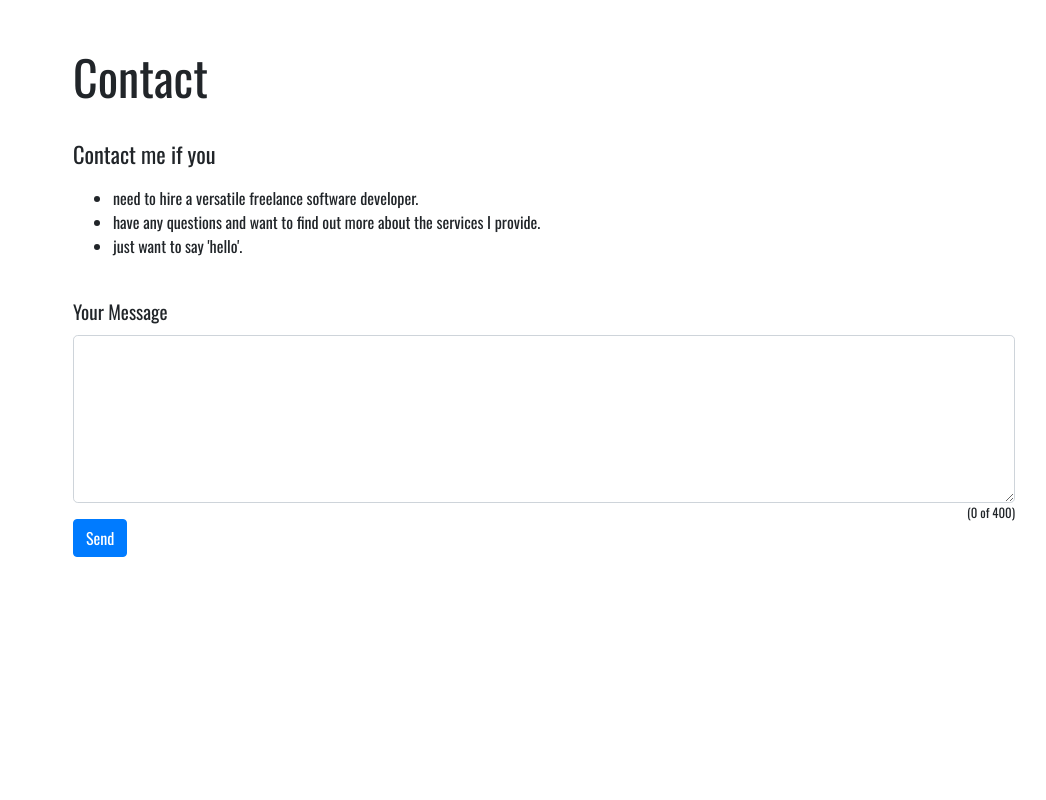
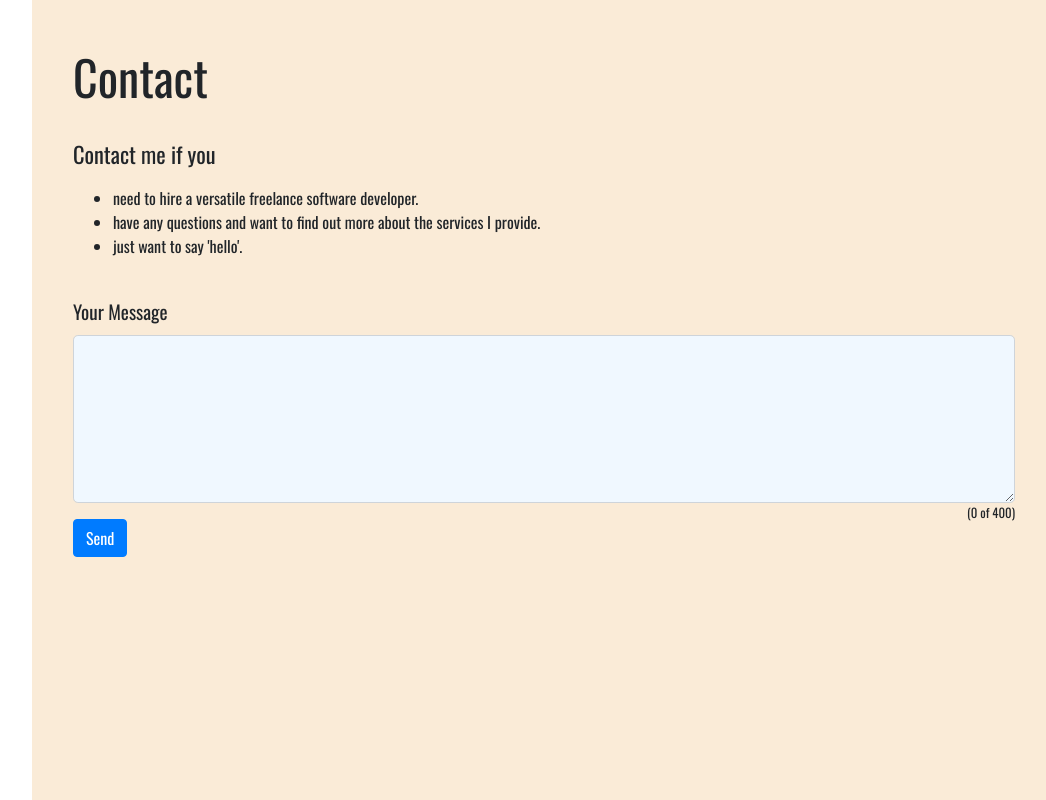
Before and after one commit to svmgarg/portfolio, a React (Create React App) app: page / in a window 1280 px wide. Shown: the part 2681-3481 px from the top of the page, without its empty margins (224-1270 px from the left). Built offline with nearby package versions, Linux system fonts and the light colour scheme.

Commit message:
Few CSS change, Not sure whether it is looking good

```diff
--- a/src/App.js
+++ b/src/App.js
@@ -21,7 +21,8 @@ class App extends React.Component {
       React.createElement('div', { className: 'container-fluid', style: { paddingLeft: '0px', paddingRight: '0px' } },
         [
           React.createElement('div', { id: "sidePane" }, React.createElement(SideBar)),
-          React.createElement('div', { id: "contentPane" },
+          React.createElement('div', { id: "contentPane", style: {  "backgroundColor" : "antiquewhite"
+          } },
             [
               React.createElement(AboutPage),
               React.createElement('hr'),
--- a/src/components/contact/contactPage.js
+++ b/src/components/contact/contactPage.js
@@ -72,7 +72,7 @@ class ContactPage extends React.Component {
               React.createElement(RB.Form, {}, [
                 React.createElement(RB.Form.Group, { style: { fontSize: '1.2rem' } }, [
                   React.createElement(RB.Form.Label, {}, "Your Message"),
-                  React.createElement(RB.Form.Control, { as: 'textarea', size: 'lg', cols: 100, rows: 5, value: self.state.message, onChange: self.messageChanged.bind(self) }),
+                  React.createElement(RB.Form.Control, {  style: {  "backgroundColor" : "aliceblue"}, as: 'textarea', size: 'lg', cols: 100, rows: 5, value: self.state.message, onChange: self.messageChanged.bind(self) }),
                   React.createElement(RB.Form.Label, { style: { fontSize: '0.8rem', float: 'right' } }, "(" + (this.state.message != null ? this.state.message.length : 0) + " of 400)"),
                 ]),
                 React.createElement(RB.Form.Group, {}, React.createElement(Button, { type: 'submit', onClick: self.onSubmit.bind(self) }, "Send")),
```
